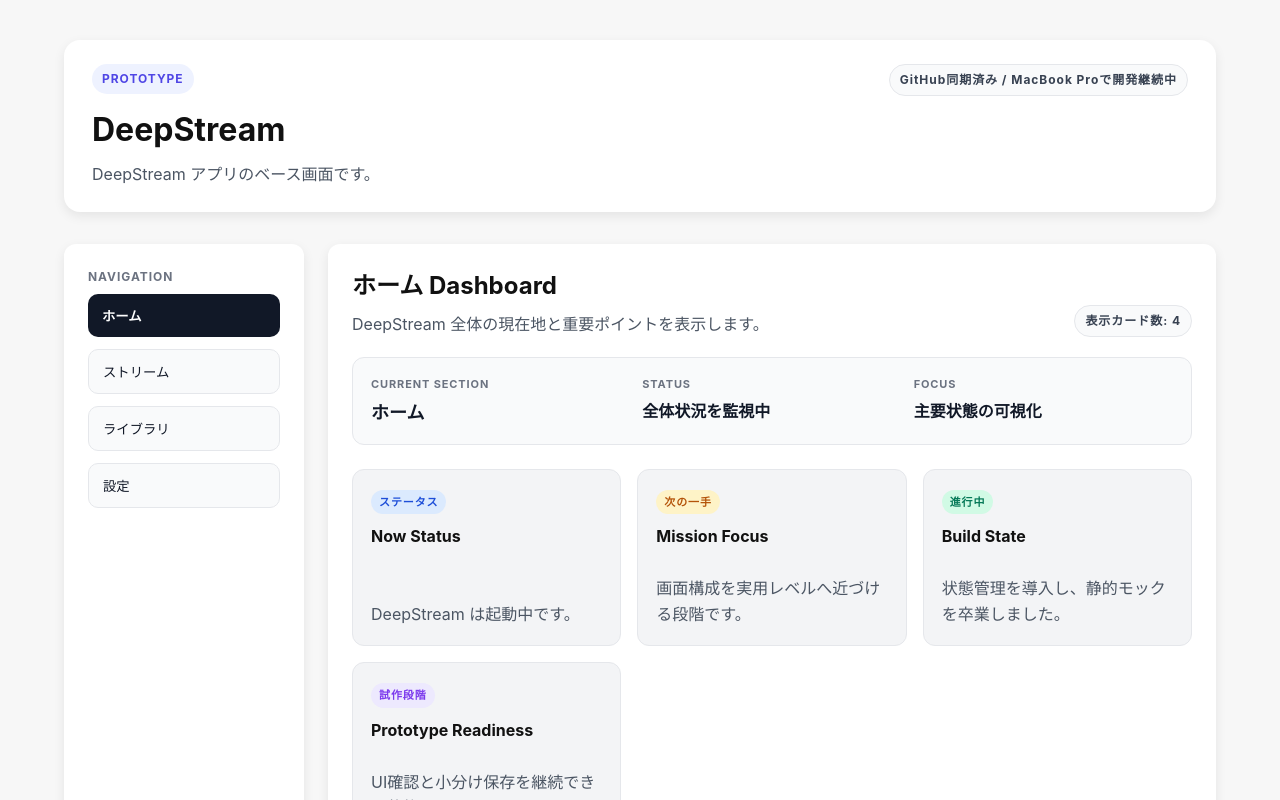
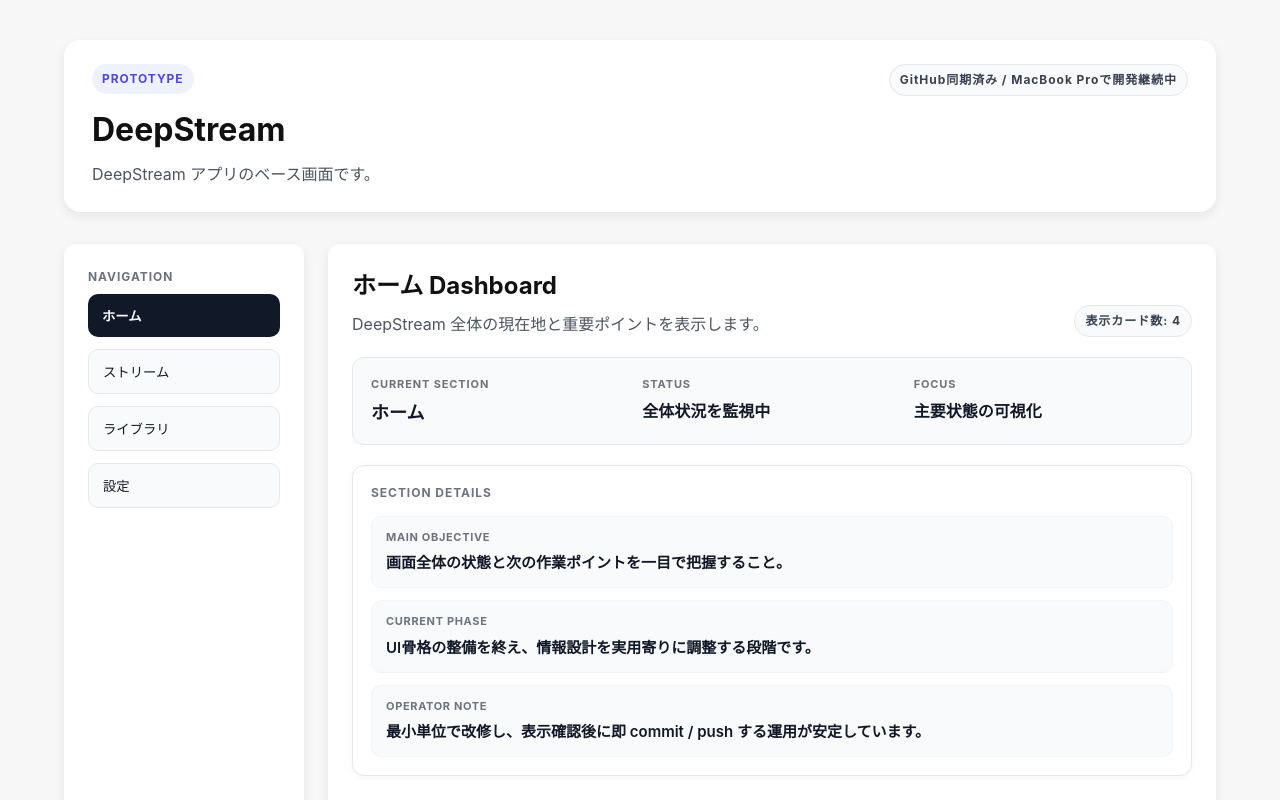
Before and after one commit to wwm001/deepstream, a React (Vite) app: page / in a window 1280 px wide. Shown: the top 800 px of the page. Built offline with nearby package versions, Linux system fonts and the light colour scheme.

Commit message:
Add section detail panel to dashboard

```diff
--- a/src/components/Dashboard.tsx
+++ b/src/components/Dashboard.tsx
@@ -2,6 +2,7 @@ import StreamCard from "./StreamCard";
 import StatusPill from "./StatusPill";
 import SectionHeader from "./SectionHeader";
 import DashboardSummary from "./DashboardSummary";
+import DashboardDetailPanel from "./DashboardDetailPanel";
 import { dashboardSections } from "../dashboardCards";
 import type { NavigationSection } from "../navigationItems";
 
@@ -32,6 +33,11 @@ function Dashboard({ currentSection }: DashboardProps) {
         focusLabel={section.focusLabel}
       />
 
+      <DashboardDetailPanel
+        title="Section Details"
+        items={section.detailItems}
+      />
+
       <div
         style={{
           display: "grid",
--- /dev/null
+++ b/src/components/DashboardDetailPanel.tsx
@@ -0,0 +1,86 @@
+type DashboardDetailItem = {
+  label: string;
+  value: string;
+};
+
+type DashboardDetailPanelProps = {
+  title: string;
+  items: DashboardDetailItem[];
+};
+
+function DashboardDetailPanel({
+  title,
+  items,
+}: DashboardDetailPanelProps) {
+  return (
+    <section
+      style={{
+        marginTop: "20px",
+        padding: "18px",
+        borderRadius: "12px",
+        background: "#ffffff",
+        border: "1px solid #e5e7eb",
+        boxShadow: "0 2px 8px rgba(0, 0, 0, 0.04)",
+      }}
+    >
+      <p
+        style={{
+          margin: "0 0 14px 0",
+          fontSize: "12px",
+          fontWeight: 700,
+          letterSpacing: "0.08em",
+          textTransform: "uppercase",
+          color: "#6b7280",
+        }}
+      >
+        {title}
+      </p>
+
+      <div
+        style={{
+          display: "grid",
+          gap: "12px",
+        }}
+      >
+        {items.map((item) => (
+          <div
+            key={item.label}
+            style={{
+              padding: "12px 14px",
+              borderRadius: "10px",
+              background: "#f9fafb",
+              border: "1px solid #f3f4f6",
+            }}
+          >
+            <p
+              style={{
+                margin: "0 0 6px 0",
+                fontSize: "11px",
+                fontWeight: 700,
+                letterSpacing: "0.06em",
+                textTransform: "uppercase",
+                color: "#6b7280",
+              }}
+            >
+              {item.label}
+            </p>
+
+            <p
+              style={{
+                margin: 0,
+                fontSize: "15px",
+                lineHeight: 1.6,
+                color: "#111827",
+                fontWeight: 600,
+              }}
+            >
+              {item.value}
+            </p>
+          </div>
+        ))}
+      </div>
+    </section>
+  );
+}
+
+export default DashboardDetailPanel;
--- a/src/dashboardCards.ts
+++ b/src/dashboardCards.ts
@@ -1,10 +1,16 @@
 import type { DashboardCard } from "./types";
 import type { NavigationSection } from "./navigationItems";
+
+type DashboardDetailItem = {
+  label: string;
+  value: string;
+};
 
 type DashboardSectionData = {
   description: string;
   statusLabel: string;
   focusLabel: string;
+  detailItems: DashboardDetailItem[];
   cards: DashboardCard[];
 };
 
@@ -14,6 +20,20 @@ export const dashboardSections: Record<NavigationSection, DashboardSectionData>
       description: "DeepStream 全体の現在地と重要ポイントを表示します。",
       statusLabel: "全体状況を監視中",
       focusLabel: "主要状態の可視化",
+      detailItems: [
+        {
+          label: "Main Objective",
+          value: "画面全体の状態と次の作業ポイントを一目で把握すること。",
+        },
+        {
+          label: "Current Phase",
+          value: "UI骨格の整備を終え、情報設計を実用寄りに調整する段階です。",
+        },
+        {
+          label: "Operator Note",
+          value: "最小単位で改修し、表示確認後に即 commit / push する運用が安定しています。",
+        },
+      ],
       cards: [
         {
           title: "Now Status",
@@ -41,6 +61,20 @@ export const dashboardSections: Record<NavigationSection, DashboardSectionData>
       description: "進行中の更新や作業ログの流れを表示します。",
       statusLabel: "更新フローを追跡中",
       focusLabel: "作業の連続性確認",
+      detailItems: [
+        {
+          label: "Stream Source",
+          value: "UI更新、リファクタ、状態管理導入などの進行状況を集約します。",
+        },
+        {
+          label: "Current Motion",
+          value: "コンポーネント分割から、セクション連動型の画面へ進化しています。",
+        },
+        {
+          label: "Next Stream Step",
+          value: "今後は実データや実操作に近い表示へ寄せていく段階です。",
+        },
+      ],
       cards: [
         {
           title: "Recent Activity",
@@ -68,6 +102,20 @@ export const dashboardSections: Record<NavigationSection, DashboardSectionData>
       description: "再利用できる部品や参照情報を整理して表示します。",
       statusLabel: "設計資産を蓄積中",
       focusLabel: "再利用部品の整理",
+      detailItems: [
+        {
+          label: "Reusable Modules",
+          value: "StatusPill / SectionHeader / SidebarNavItem / AppLayout を再利用可能な資産として保持しています。",
+        },
+        {
+          label: "Design Policy",
+          value: "過分解を避けつつ、小さく分けて責務を明確にする方針です。",
+        },
+        {
+          label: "Library Direction",
+          value: "今後は見た目だけでなく、実機能に直結する部品整理へ進めます。",
+        },
+      ],
       cards: [
         {
           title: "Reusable Parts",
@@ -95,6 +143,20 @@ export const dashboardSections: Record<NavigationSection, DashboardSectionData>
       description: "環境情報や状態確認用の項目を表示します。",
       statusLabel: "開発環境を監視中",
       focusLabel: "同期状態の安定維持",
+      detailItems: [
+        {
+          label: "Runtime",
+          value: "Vite 開発サーバーを使い、ローカルで表示確認を継続しています。",
+        },
+        {
+          label: "Git State",
+          value: "main ブランチを基準に、ローカルと GitHub の同期状態を維持しています。",
+        },
+        {
+          label: "Operational Rule",
+          value: "表示確認後に即保存し、作業途中を長く抱えない運用を定着させています。",
+        },
+      ],
       cards: [
         {
           title: "Environment Check",
```
